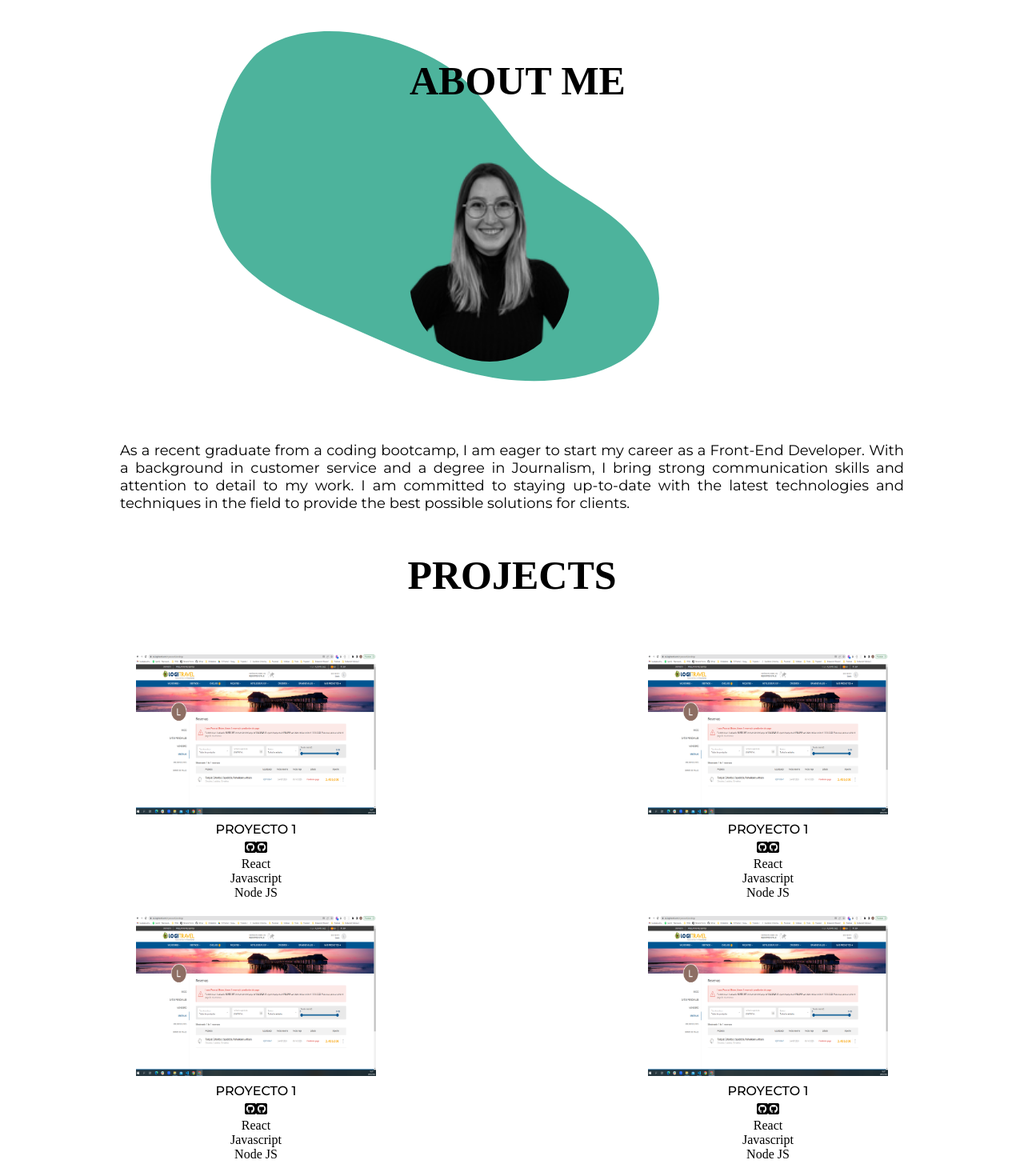
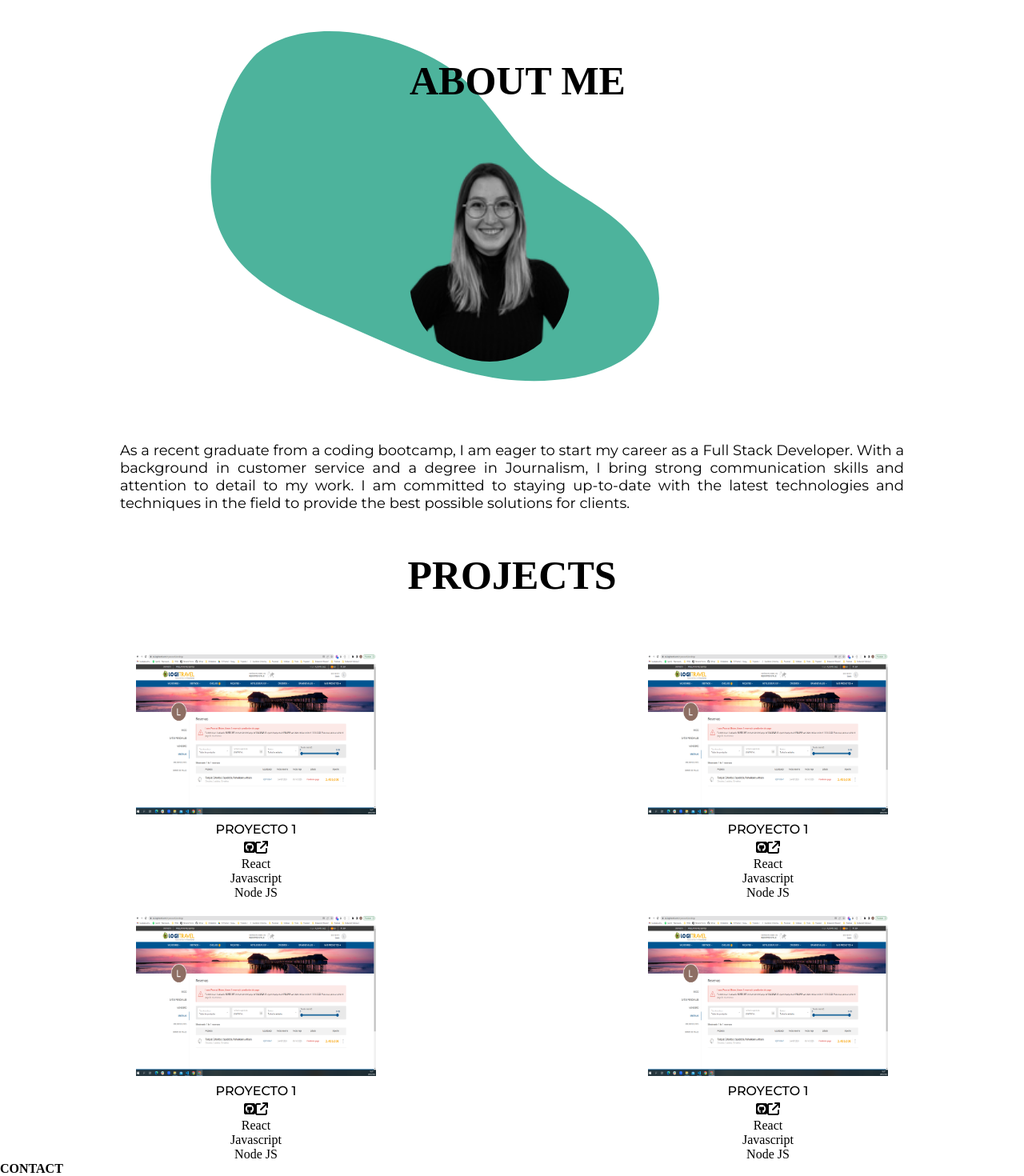
Before and after one commit to laurapascual/Portfolio-Laura-Pascual, a React (Create React App) app: page /#/ in a window 1280 px wide. Shown: the part 848-2318 px from the top of the page at 80% size. Built offline with nearby package versions, Linux system fonts and the light colour scheme; a web font is replaced by a local one.

Commit message:
Add contact component

```diff
--- a/src/components/AboutMe.js
+++ b/src/components/AboutMe.js
@@ -7,7 +7,7 @@ const AboutMe = () => {
             <h3 className='aboutMe__title'>ABOUT ME</h3>
             <img src={shape} alt="" className='aboutMe__shape'/>
             <img src={Laura} alt="" className='aboutMe__image'/>
-            <p className='aboutMe__text'>As a recent graduate from a coding bootcamp, I am eager to start my career as a Front-End Developer. With a background in customer service and a degree in Journalism, I bring strong communication skills and attention to detail to my work. I am committed to staying up-to-date with the latest technologies and techniques in the field to provide the best possible solutions for clients.</p>
+            <p className='aboutMe__text'>As a recent graduate from a coding bootcamp, I am eager to start my career as a Full Stack Developer. With a background in customer service and a degree in Journalism, I bring strong communication skills and attention to detail to my work. I am committed to staying up-to-date with the latest technologies and techniques in the field to provide the best possible solutions for clients.</p>
         </div>
     )
 }
--- a/src/components/App.js
+++ b/src/components/App.js
@@ -4,6 +4,7 @@ import AboutMe from './AboutMe';
 import Landing from './Landing';
 import Menu from './Menu';
 import Projects from './Projects';
+import Contact from './Contact';
 
 
 
@@ -21,6 +22,7 @@ const App = () => {
       <Menu isMenuShown={isMenuShown}/>
       <AboutMe/>
       <Projects/>
+      <Contact/>
     </div>
   );
 }
--- /dev/null
+++ b/src/components/Contact.js
@@ -0,0 +1,9 @@
+const contact= () => {
+    return(
+        <div className='contact'>
+            <h4>CONTACT</h4>
+        </div>
+    )
+}
+
+export default contact;
--- a/src/components/Project.js
+++ b/src/components/Project.js
@@ -1,12 +1,12 @@
 import cover from '../images/TURQUIA.PNG';
 
-const OneProject= () => {
+const project= () => {
     return(
         <div className='project'>
             <img src={cover} alt="" className='project__image'/>
             <h4 className='project__title'>PROYECTO 1</h4>
             <i className="fa-brands fa-square-github"></i>
-            <i className="fa-brands fa-square-github"></i>
+            <i class="fa-solid fa-arrow-up-right-from-square"></i>
             <ul>
                 <li className='project__tecn'>React</li>
                 <li className='project__tecn'>Javascript</li>
@@ -16,4 +16,4 @@ const OneProject= () => {
     )
 }
 
-export default OneProject;
+export default project;
--- a/src/styles/App.scss
+++ b/src/styles/App.scss
@@ -5,3 +5,4 @@
 @import './layouts/AboutMe.scss';
 @import './layouts/Projects.scss';
 @import './layouts/Project.scss';
+@import './layouts/Contact.scss';
```
Also changed, not shown: src/styles/layouts/Contact.scss (added).
